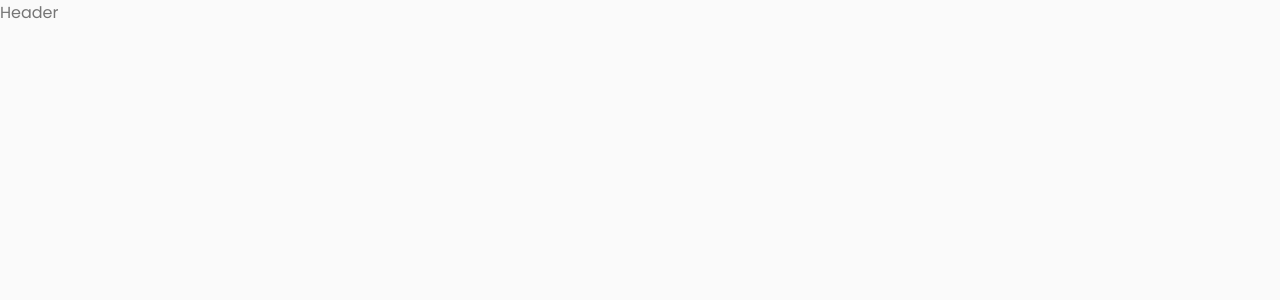
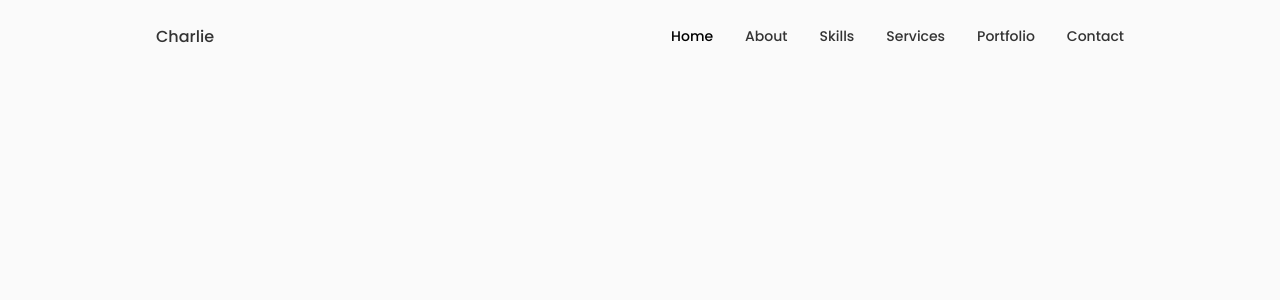
Before and after one commit to lichuangqi/Personal_Portfolio, a React (Create React App) app: page / in a window 1280 px wide. Shown: the top 300 px of the page. Built offline with nearby package versions, Linux system fonts and the light colour scheme.

Commit message:
build header style

```diff
--- a/src/App.css
+++ b/src/App.css
@@ -177,19 +177,19 @@
     margin-right: var(--mb-1-5);
   }
 
-  .button {
+  /* .button {
     padding: 1rem 1.75rem;
   }
 
   .button__icon {
     width: 22px;
     height: 22px;
-  }
+  } */
 }
 
 /* For medium devices */
 @media screen and (max-width: 768px) {
-  body {
+  /* body {
     margin: 0 0 var(--header-height) 0;
   }
 
@@ -199,7 +199,7 @@
 
   .section__subtitle {
     margin-bottom: var(--mb-3);
-  }
+  } */
 }
 
 @media screen and (max-width: 576px) {
@@ -207,9 +207,9 @@
 
 /* For small devices */
 @media screen and (max-width: 350px) {
-  :root {
+  /* :root {
     --big-font-size: 2.25rem;
-  }
+  }*/
 
   .container {
     margin-left: var(--mb-1);
--- a/src/App.js
+++ b/src/App.js
@@ -1,9 +1,11 @@
 import './App.css';
 import Header from './components/header/Header';
+import Home from './components/home/Home';
 function App() {
   return (
     <>
       <Header></Header>
+      <Home></Home>
     </>
   );
 }
--- a/src/components/header/Header.js
+++ b/src/components/header/Header.js
@@ -1,7 +1,53 @@
+import { useState } from "react";
+import "./header.css";
 const Header = () => {
-  return (
-    <div>Header</div>
-  )
+    /*========== Toggle Menu ==========*/
+    const [Toggle, showMenu] = useState(false);
+    return (
+        <header className="header">
+            <nav className="nav container">
+                <a href="index.html" className="nav__logo">Charlie</a>
+                <div className={Toggle ? "nav__menu show-menu" : "nav__menu"}>
+                    <ul className="nav__list grid">
+                        <li className="nav__item">
+                            <a href="#home" className="nav__link active-link">
+                                <i className="uil uil-estate nav__icon"></i> Home
+                            </a>
+                        </li>
+                        <li className="nav__item">
+                            <a href="#about" className="nav__link">
+                                <i className="uil uil-user nav__icon"></i> About
+                            </a>
+                        </li>
+                        <li className="nav__item">
+                            <a href="#skills" className="nav__link">
+                                <i className="uil uil-file-alt nav__icon"></i> Skills
+                            </a>
+                        </li>
+                        <li className="nav__item">
+                            <a href="#services" className="nav__link">
+                                <i className="uil uil-briefcase nav__icon"></i> Services
+                            </a>
+                        </li>
+                        <li className="nav__item">
+                            <a href="#portfolio" className="nav__link">
+                                <i className="uil uil-scenery nav__icon"></i> Portfolio
+                            </a>
+                        </li>
+                        <li className="nav__item">
+                            <a href="#contact" className="nav__link">
+                                <i className="uil uil-message nav__icon"></i> Contact
+                            </a>
+                        </li>
+                    </ul>
+                    <i className="uil uil-times nav__close" onClick={() => showMenu(!Toggle)}></i>
+                </div>
+                <div className="nav__toggle" onClick={() => showMenu(!Toggle)}>
+                    <i className="uil uil-apps"></i>
+                </div>
+            </nav>
+        </header>
+    )
 }
 
 export default Header;
--- a/src/components/header/header.css
+++ b/src/components/header/header.css
@@ -0,0 +1,125 @@
+.header {
+    width: 100%;
+    position: fixed;
+    top: 0;
+    left: 0;
+    z-index: var(--z-fixed);
+    background-color: var(--body-color);
+}
+
+.nav {
+    height: calc(var(--header-height) + 1.5rem);
+    display: flex;
+    justify-content: space-between;
+    align-items: center;
+    column-gap: 1rem;
+}
+
+.nav__logo,
+.nav__toggle {
+    color: var(--title-color);
+    font-weight: var(--font-medium);
+}
+
+.nav__list {
+    display: flex;
+    column-gap: 2rem;
+}
+
+.nav__link {
+    display: flex;
+    flex-direction: column;
+    align-items: center;
+    font-size: var(--small-font-size);
+    color: var(--title-color);
+    font-weight: var(--font-medium);
+    transition: .3s;
+}
+
+.nav__icon,
+.nav__close,
+.nav__toggle {
+    display: none;
+
+}
+
+/* Active Link*/
+.active-link,
+.nav__link:hover {
+    color: var(--title-color-dark);
+}
+
+/* For medium devices */
+@media screen and (max-width: 768px) {
+    .header {
+        top: initial;
+        bottom: 0;
+    }
+
+    .nav {
+        height: var(--header-height);
+    }
+
+    .nav__menu {
+        position: fixed;
+        bottom: -100%;
+        left: 0;
+        width: 100%;
+        background-color: var(--body-color);
+        padding: 2rem 1.5rem 4rem;
+        box-shadow: 0 -1px 4px rgba(0, 0, 0, 0.15);
+        border-radius: 1.5rem 1.5rem 0 0;
+        transition: .3s;
+    }
+
+    /* Show Menu*/
+    .show-menu {
+        bottom: 0;
+    }
+
+    .nav__list {
+        display: grid;
+        grid-template-columns: repeat(3, 1fr);
+        gap: 2rem;
+    }
+
+    .nav__icon {
+        font-size: 1.2rem;
+
+    }
+
+    .nav__close {
+        position: absolute;
+        right: 1.3rem;
+        bottom: .5rem;
+        font-size: 1.5rem;
+        cursor: pointer;
+        color: var(--title-color);
+    }
+
+    .nav__close {
+        color: var(--title-color-dark);
+    }
+
+    .nav__toggle {
+        font-size: 1.1rem;
+        cursor: pointer;
+    }
+
+    .nav__icon,
+    .nav__close,
+    .nav__toggle {
+        display: block;
+    }
+}
+
+/* For small devices */
+@media screen and (max-width: 350px) {
+    .nav__menu {
+        padding: 2rem 0.25rem 4rem;
+    }
+
+    .nav__list {
+        column-gap: 0;
+    }
+}
--- /dev/null
+++ b/src/components/home/Home.js
@@ -0,0 +1,9 @@
+import "./home.css";
+
+const Home = () => {
+  return (
+    <div>Home</div>
+  )
+}
+
+export default Home
```
Also changed, not shown: src/components/home/home.css (added).
